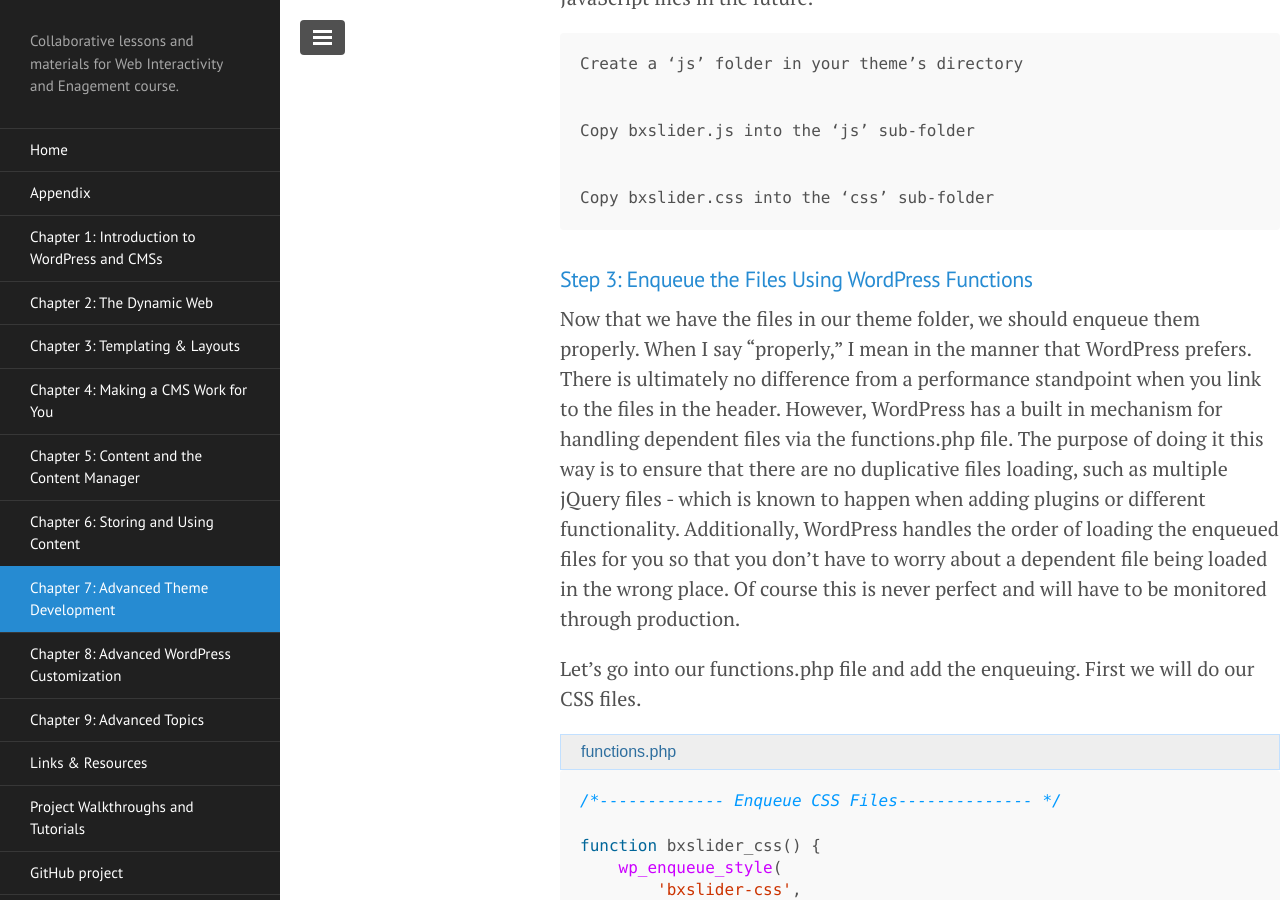
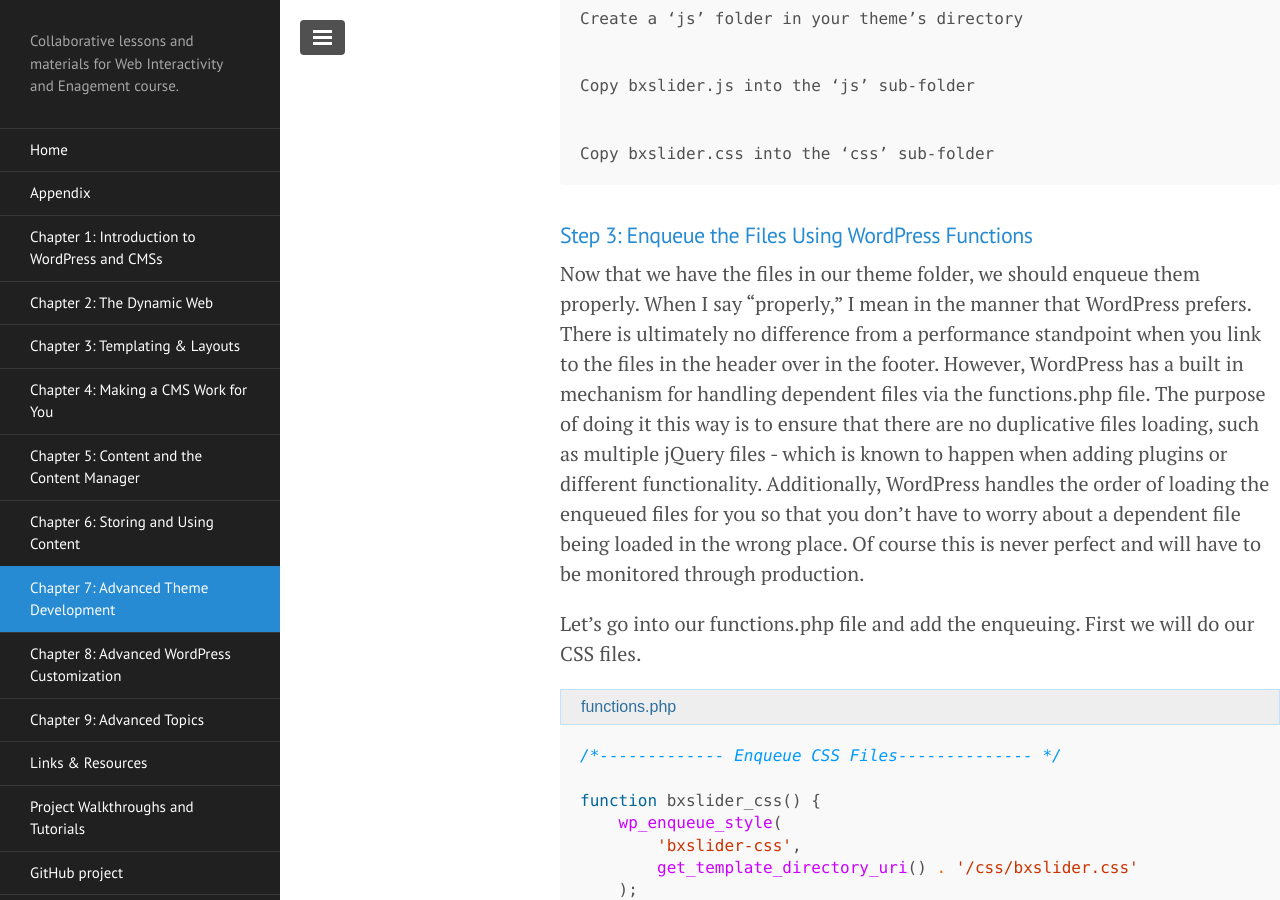
Before and after one commit to ahaywood/Web-Interactivity-and-Engagement, a Jekyll site: the page built from chapter-7/index.md, in a window 1280 px wide and 900 px high, scrolled down 9662 px. Built offline with Jekyll 4.4.1, drawn with Linux system fonts in a browser that asks for light colours; Markdown is read by kramdown in place of the engine named in the settings; part of the change alters nothing that is shown; some of the changed text lies outside the part shown.

Commit message:
Changes from Chris' Comments
I am certainly using the term minifying loosely, but when I refer to front end files I am including gzip as a form of minifying file size. Also, image compression (gzip or otherwise) is why I kept the term super open to interpretation. The goal being that the student will always be trying to compress or shrink any file that is coming to the browser. I can say for certain that a vast majority of the students in the program will not appreciate the nuances.

Visibility:hidden - Yes. Good suggestion.

````diff
--- a/chapter-7/index.md
+++ b/chapter-7/index.md
@@ -42,44 +42,6 @@ Having knowledge about the range of frameworks available to you will help you ma
 Two common methods of dealing with bloat from CSS (and frameworks too) is using a CSS preprocessing language and also using a technique called minifying.
 
 #### Minifying
-
-<!--
-
-Note from @chrisallenlane:
-
-I have two comments here.
-
-First, regarding this assertion:
-
-> Minifying is the process of taking development code and making it production
-> ready by removing unnecessary spaces in the code.
-
-It may be worth mentioning that the minification process can actually be a lot
-more elaborate than that. For example, uglifyjs will actually rename variables
-to shorter names to save page weight. (It will sometimes do other things, like
-change expression syntax to be more terse where possible.)
-
-That's not a major point, but it may be worth mentioning.
-
-Secondly, I believe we should make a clarification on the following assertion:
-
-> Minifying is also not limited to CSS but also applies to any front end file
-> that is loaded into a browser.
-
-To my knowledge, true minification is actually only possible on CSS and
-JavaScript files. I've never heard of it being used anywhere else, and I don't
-think that it can be.
-
-(I guess it would also be possible to "minify" HTML by simply vacuuming out the
-whitespace, but I don't think that's done all that often, given that gzip
-compression would likely minimize the extent to which that whitespace mattered
-anyway.)
-
-Other assets can be *compressed*, of course, (for example, web servers are
-commonly configured to gzip their output) but I believe that's generally not
-considered minification.
-
--->
 
 You are probably well aware of the concept of minifying. Minifying is the process of taking development code and making it production ready by removing unnecessary spaces in the code. This is often done through a minifying command line tool or some other application. Many modern CMSs and application frameworks even have a minifying agent built in. Minifying is also not limited to CSS but also applies to any front end file that is loaded into a browser.
 
@@ -209,37 +171,11 @@ The second is a hide class. The traditional display:none css rule is not actuall
 
 <p class="file-name">style.css</p>
 
-<!--
-
-Note from @chrisallenlane:
-
-Comment regarding the `.hide` class here.
-
-I read the linked article, but I'm not convinced this is a good idea for two reasons:
-
-1. It's been documented that Google treats sites with "off page" content with
-   great suspicion. (Ie, this has negative SEO consequences.)
-
-2. To my knowledge, this is what `visibility: hidden` was invented for.
-
-The broader point that you're making is valid, of course, but I propose that we
-modify the `.hide` class to simply be:
-
-```css
-.hide {
-  visibility: hidden;
-}
-```
-
--->
-
 ```css
 .clear { clear:both; }
 
 .hide {
-position: absolute !important;
-top: -9999px !important;
-left: -9999px !important;
+  visibility:hidden;
 }
 ```
 
@@ -309,22 +245,7 @@ We already have a folder for our CSS, but we want to make sure we stay organized
 
 ##### Step 3: Enqueue the Files Using WordPress Functions
 
-<!--
-
-Note from @chrisallenlane:
-
-> There is ultimately no difference from a performance standpoint when you link
-> to the files in the header.
-
-I would argue that this is not the case. Given that `wp_enqueue_script` is
-smart enough to de-duplicate dependencies, I would argue that using
-`wp_enqueue_script` reduces page-weight and thereby improves performance. (It
-will also, of course, not include uneeded dependencies, which statically
-linking from within `<head>` will not do. That too reduces page weight.)
-
--->
-
-Now that we have the files in our theme folder, we should enqueue them properly. When I say “properly,” I mean in the manner that WordPress prefers. There is ultimately no difference from a performance standpoint when you link to the files in the header. However, WordPress has a built in mechanism for handling dependent files via the functions.php file. The purpose of doing it this way is to ensure that there are no duplicative files loading, such as multiple jQuery files - which is known to happen when adding plugins or different functionality. Additionally, WordPress handles the order of loading the enqueued files for you so that you don’t have to worry about a dependent file being loaded in the wrong place. Of course this is never perfect and will have to be monitored through production.
+Now that we have the files in our theme folder, we should enqueue them properly. When I say “properly,” I mean in the manner that WordPress prefers. There is ultimately no difference from a performance standpoint when you link to the files in the header over in the footer. However, WordPress has a built in mechanism for handling dependent files via the functions.php file. The purpose of doing it this way is to ensure that there are no duplicative files loading, such as multiple jQuery files - which is known to happen when adding plugins or different functionality. Additionally, WordPress handles the order of loading the enqueued files for you so that you don’t have to worry about a dependent file being loaded in the wrong place. Of course this is never perfect and will have to be monitored through production.
 
 Let’s go into our functions.php file and add the enqueuing. First we will do our CSS files.
 
````
